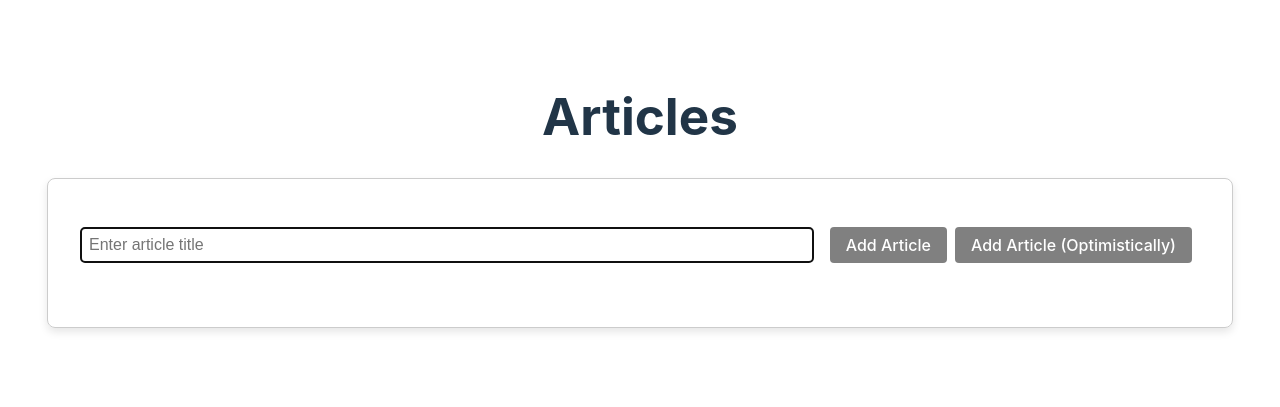
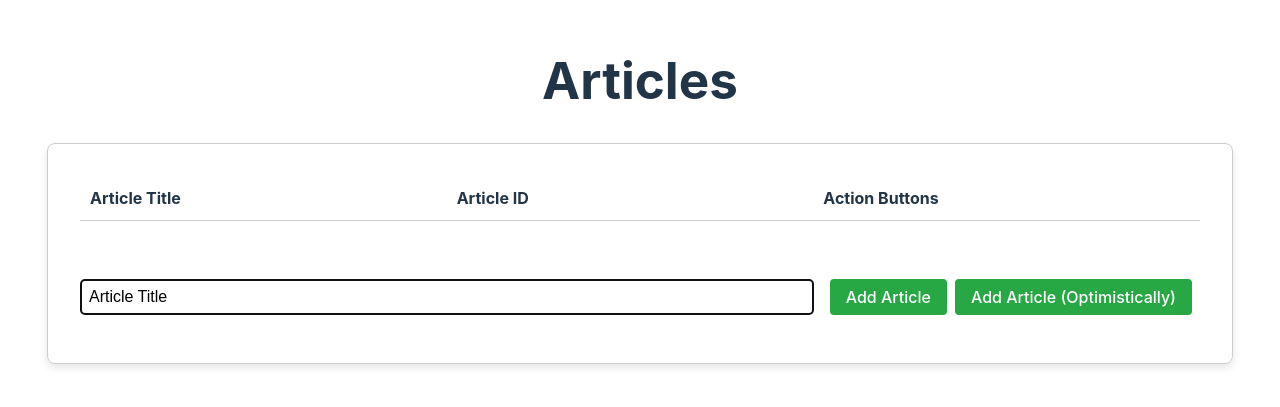
Before and after one commit to ZtheLeader/redux-optimistic, a React (Vite) app: page / in a window 1280 px wide. Shown: the part 209-616 px from the top of the page. Built offline with nearby package versions, Linux system fonts and the light colour scheme.

Commit message:
Add Classic and Optimistic Updates

```diff
--- a/src/App.css
+++ b/src/App.css
@@ -74,7 +74,7 @@
 }
 
 .article-list {
-  margin-top: 2em;
+  margin-bottom: 3rem;
   display: flex;
   flex-direction: column;
   gap: 1em;
@@ -92,8 +92,8 @@
 
 .article-title {
   text-align: left;
-  flex: 1;
-  margin-right: 1em;
+  /* flex: 1;
+  margin-right: 1em; */
 }
 
 .article-actions {
@@ -106,3 +106,18 @@ code {
   padding: 0.2em 0.5em;
   border-radius: 4px;
 }
+
+
+.column-headers {
+  display: flex;
+  justify-content: space-between;
+  padding: 10px;
+  border-bottom: 1px solid #ccc;
+  margin-bottom: 10px;
+}
+
+.column-header {
+  flex: 1;
+  text-align: left;
+  font-weight: bold;
+}
--- a/src/App.tsx
+++ b/src/App.tsx
@@ -7,14 +7,13 @@ import { addArticle, deleteArticle, updateArticle, addArticlesAtIndex } from './
 import { TypeArticle } from './types'
 import { fakeApiFailure, fakeApiMethod } from './api'
 import { findCurrentArticleAndIndexFromState } from './utils'
-import { ToastContainer, toast } from 'react-toastify'
-import 'react-toastify/dist/ReactToastify.css'
+import { toast } from 'react-toastify'
 
 function App() {
   const { articles } = useAppSelector(state => state.articleSlice)
   const dispatch = useAppDispatch()
 
-  const [newArticleTitle, setNewArticleTitle] = useState('')
+  const [newArticleTitle, setNewArticleTitle] = useState('Article Title')
   const [isLoading, setIsLoading] = useState(false)
   const [editingArticleId, setEditingArticleId] = useState<number | string | null>(null)
   const [editingArticleTitle, setEditingArticleTitle] = useState('')
@@ -142,20 +141,12 @@ function App() {
 
   return (
     <>
-      <ToastContainer />
       <h1>Articles {isLoading ? '(API call being made...)' : ''}</h1>
       <div className="card">
-        <div className="row">
-          <input
-            type="text"
-            value={newArticleTitle}
-            onChange={(e) => setNewArticleTitle(e.target.value)}
-            placeholder="Enter article title"
-            className="input"
-            autoFocus
-          />
-          <button onClick={handleAddArticle} disabled={!newArticleTitle} className="btn btn-add">Add Article</button>
-          <button onClick={handleAddArticleOptimistically} disabled={!newArticleTitle} className="btn btn-add">Add Article (Optimistically)</button>
+        <div className="column-headers">
+          <span className="column-header">Article Title</span>
+          <span className="column-header">Article ID</span>
+          <span className="column-header">Action Buttons</span>
         </div>
         <div className="article-list">
           {articles.map((article) => (
@@ -223,6 +214,21 @@ function App() {
             </div>
           ))}
         </div>
+
+
+        <div className="row">
+          <input
+            type="text"
+            value={newArticleTitle}
+            onChange={(e) => setNewArticleTitle(e.target.value)}
+            placeholder="Enter article title"
+            className="input"
+            autoFocus
+          />
+          <button onClick={handleAddArticle} disabled={!newArticleTitle} className="btn btn-add">Add Article</button>
+          <button onClick={handleAddArticleOptimistically} disabled={!newArticleTitle} className="btn btn-add">Add Article (Optimistically)</button>
+        </div>
+
       </div>
     </>
   )
--- a/src/main.tsx
+++ b/src/main.tsx
@@ -4,10 +4,13 @@ import App from './App.tsx'
 import { Provider } from 'react-redux'
 import './index.css'
 import { store } from './store/store.ts'
+import { ToastContainer } from 'react-toastify'
+import 'react-toastify/dist/ReactToastify.css'
 
 ReactDOM.createRoot(document.getElementById('root')!).render(
   <React.StrictMode>
     <Provider store={store}>
+      <ToastContainer theme='dark' position="bottom-right" />
       <App />
     </Provider>
   </React.StrictMode>,
```
